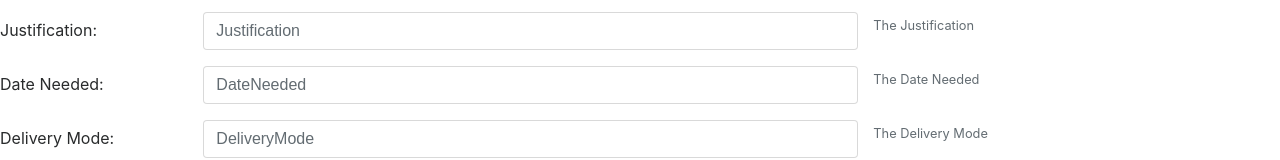
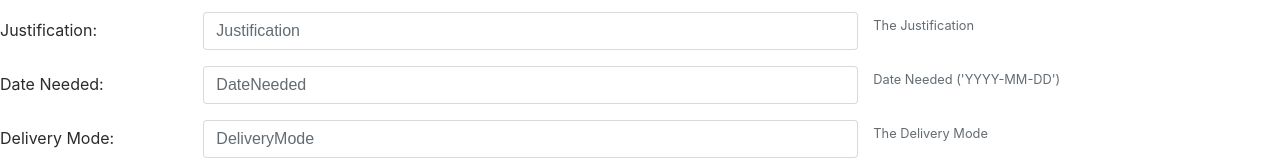
Before and after one commit to lgiesel/PRSNG, an Angular app: page /pr/create in a window 1280 px wide. Shown: the part 181-341 px from the top of the page. Built offline with nearby package versions, Linux system fonts and the light colour scheme.

Commit message:
Fixed navigation issues to return to prli list page

```diff
--- a/src/app/feature/pr/pr-create/pr-create.component.html
+++ b/src/app/feature/pr/pr-create/pr-create.component.html
@@ -28,7 +28,7 @@
   <div class="form-group row">
     <label class='col-form-label col-sm-2' for="prdateneeded">Date Needed:</label>
     <input [(ngModel)]='pr.DateNeeded' name='Date Needed' type='text' class='form-control col-sm-6' id='prdateneeded' aria-describedby='emailHelp' placeholder='DateNeeded'>
-    <small id='emailHelp' class="form-text text-muted col-sm-2">The Date Needed</small>
+    <small id='emailHelp' class="form-text text-muted col-sm-2">Date Needed ('YYYY-MM-DD')</small>
   </div>
 
   <div class="form-group row">
--- a/src/app/feature/pr/pr-create/pr-create.component.ts
+++ b/src/app/feature/pr/pr-create/pr-create.component.ts
@@ -21,6 +21,10 @@ export class PrCreateComponent implements OnInit {
   create(){
     // this.pr.DateNeeded += 'T00:00:00.000Z';
     // this.pr.DateNeeded = new Date(this.pr.DateNeeded).toISOString;
+    // COULD DO BELOW TO LET USER ENTER DATE IN D/M/YY FORMAT OR YYYY-MM-DD
+    //   let dt = "1/8/2018"
+    //   let dbdt = new Date (df).toISOString'
+    //
     console.log(this.pr);
   	this.PRSvc.create(this.pr)
   		.subscribe(resp => {
--- a/src/app/feature/prli/prli-detail/prli-detail.component.html
+++ b/src/app/feature/prli/prli-detail/prli-detail.component.html
@@ -5,7 +5,7 @@
 	<div>
 		<span class='component-title'>{{title}}</span>
 		 <span><a routerLink='/prli/create'><img id='createnew' width='20' height='20' src='assets/add-new.png' title='Add New'></a></span>
-		| <span><a routerLink='/prli/list'>Back to list</a></span>
+		| <span><a routerLink='/prli/list/{{prli.PurchaseRequestID}}'>Back to list</a></span>
 	</div>
 
 	<p *ngIf='undefined'>Loading ...</p>
--- a/src/app/feature/prli/prli-list/prli-list.component.html
+++ b/src/app/feature/prli/prli-list/prli-list.component.html
@@ -3,8 +3,8 @@
 <div class='component-content'>
 	<span class='component-title'>{{title}}</span>
 	 <span>
-	 	<a routerLink='/user/create'><img id='createnew' width='20' height='20' src='assets/add-new.png' title='Add New'>
-			| <span><a routerLink='/user/list'>Back to list</a></span>
+	 	<a routerLink='/pr/create'><img id='createnew' width='20' height='20' src='assets/add-new.png' title='Add New'>
+			| <span><a routerLink='/pr/list'>Back to list</a></span>
 	 	</a>
 	 </span>
 </div>
```
